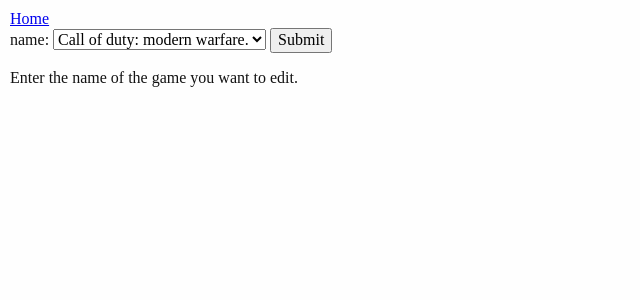
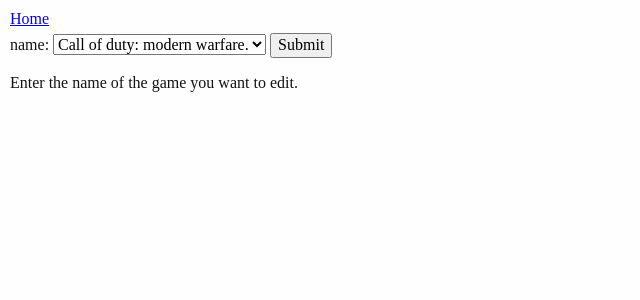
Before and after one commit to Roomsycakes01/the_collection, a PHP site: page /editGame.php in a window 1280 px wide. Shown: the top 300 px of the page, without its empty margins (0-640 px from the left). Run offline with PHP 8.4, Linux system fonts and the light colour scheme; data comes from the database, SQL or seed files in the repository.

Commit message:
added padding to the forms

```diff
--- a/collection.css
+++ b/collection.css
@@ -23,3 +23,6 @@
     display: flex;
     justify-content: center;
 }
+form{
+    margin: 5px 0px;
+}
```
